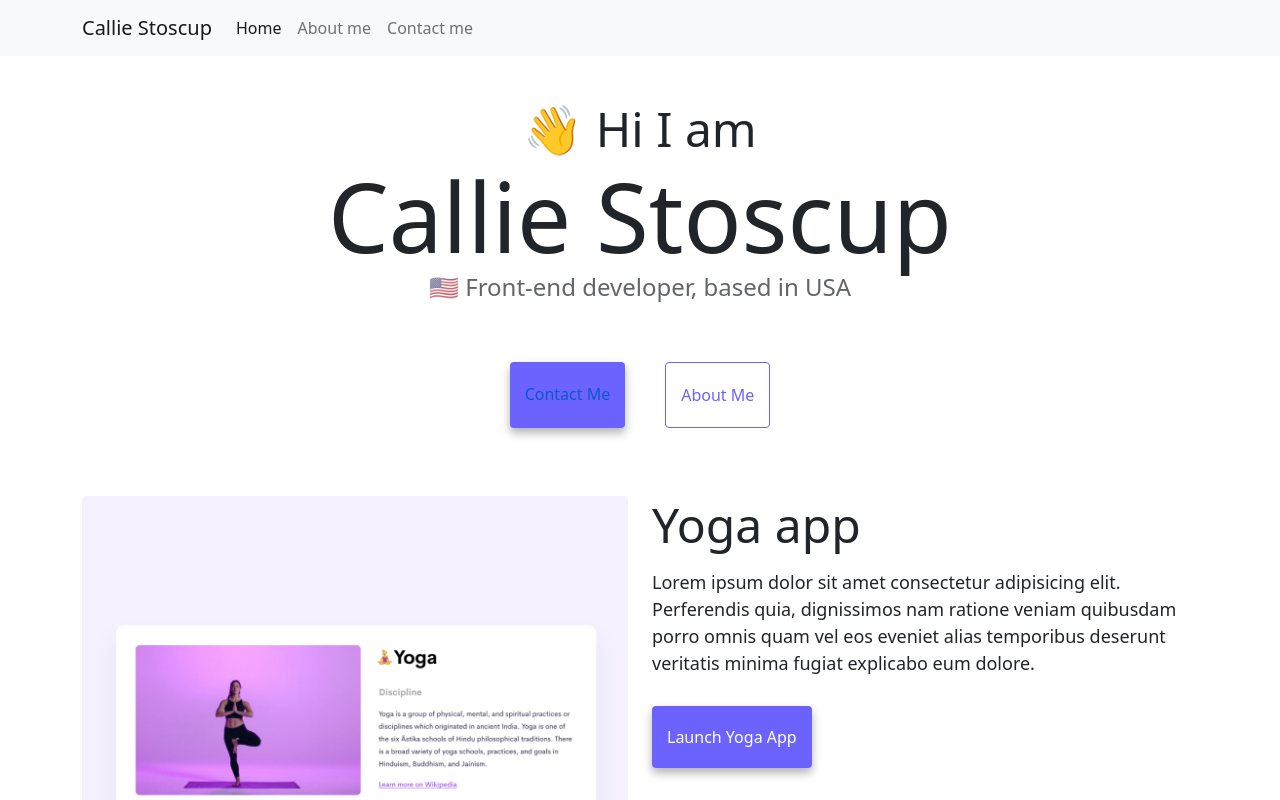
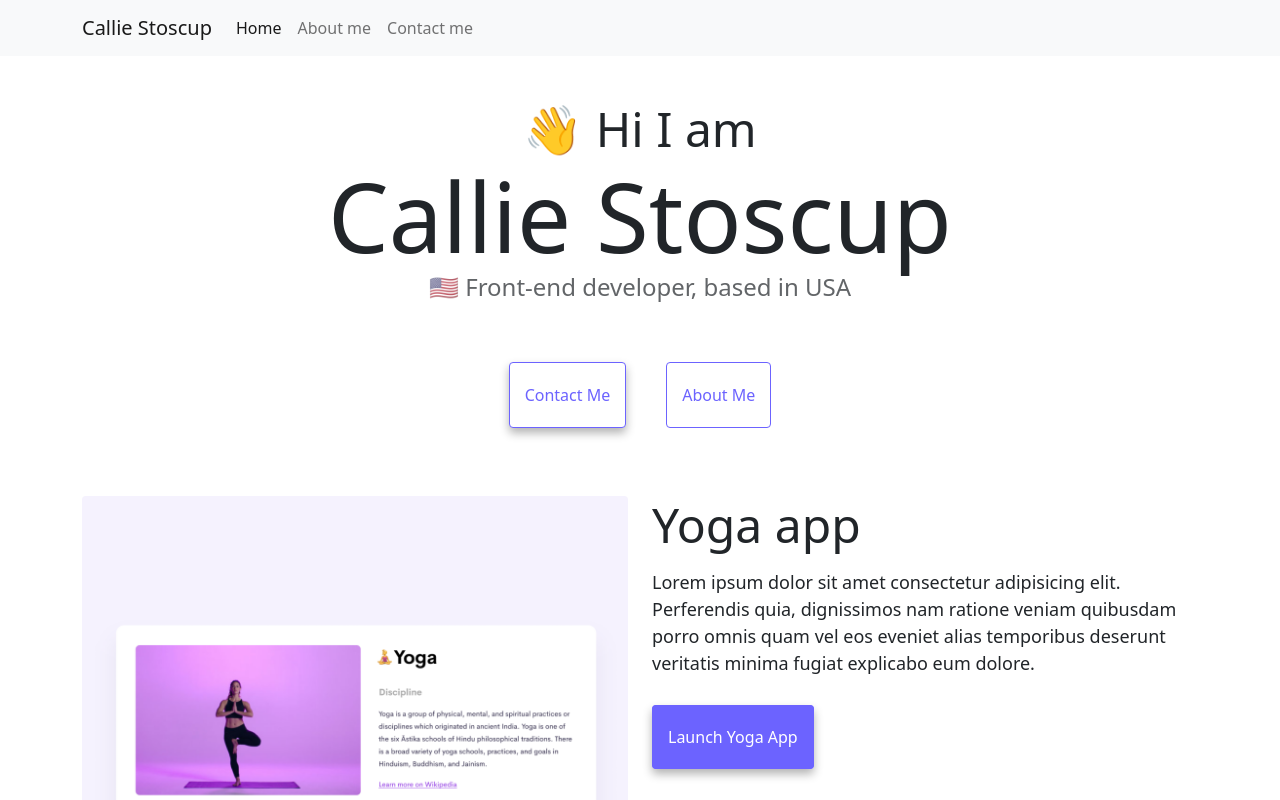
Before and after one commit to Cstoscup/portfolio, a plain HTML site: page index.html in a window 1280 px wide. In both pictures the pointer is over the link "Contact Me". Shown: the top 800 px of the page. Drawn offline with nearby package versions, Linux system fonts and the light colour scheme.

Commit message:
Made buttons pretty on hover

```diff
--- a/style.css
+++ b/style.css
@@ -51,6 +51,13 @@
     background: var(--primary-color);
     box-shadow: var(--box-shadow);
     color: white;
+    border: 1px solid var(--primary-color);
+  }
+
+  .primary-link:hover {
+    background-color: white;
+    color: var(--primary-color);
+    border: 1px solid var(--primary-color);
   }
 
   .secondary-link {
@@ -60,6 +67,12 @@
     padding: 20px 15px;
     text-decoration: none;
     text-transform: capitalize;
+  }
+
+  .secondary-link:hover {
+    color: white;
+    background-color: var(--primary-color);
+
   }
 
   .homepage-link {
```
